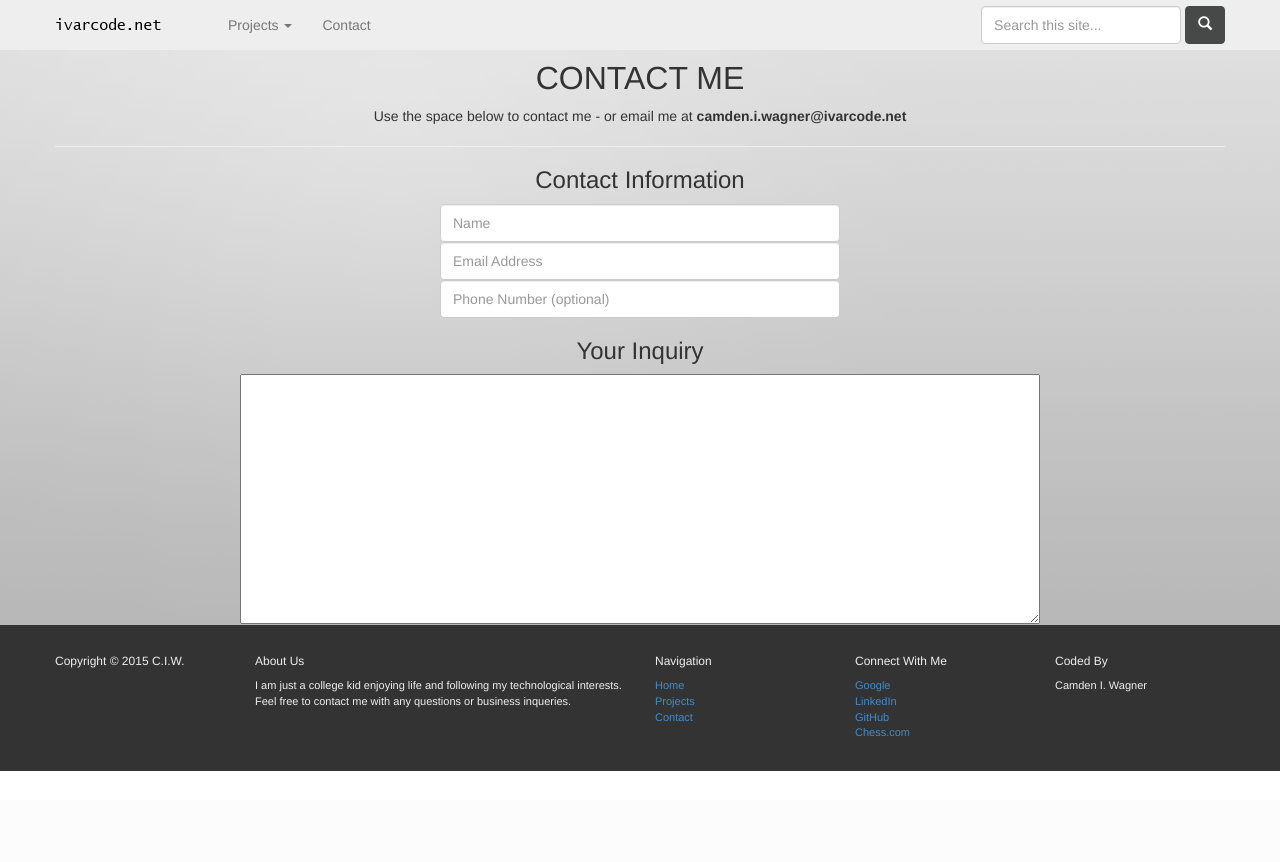
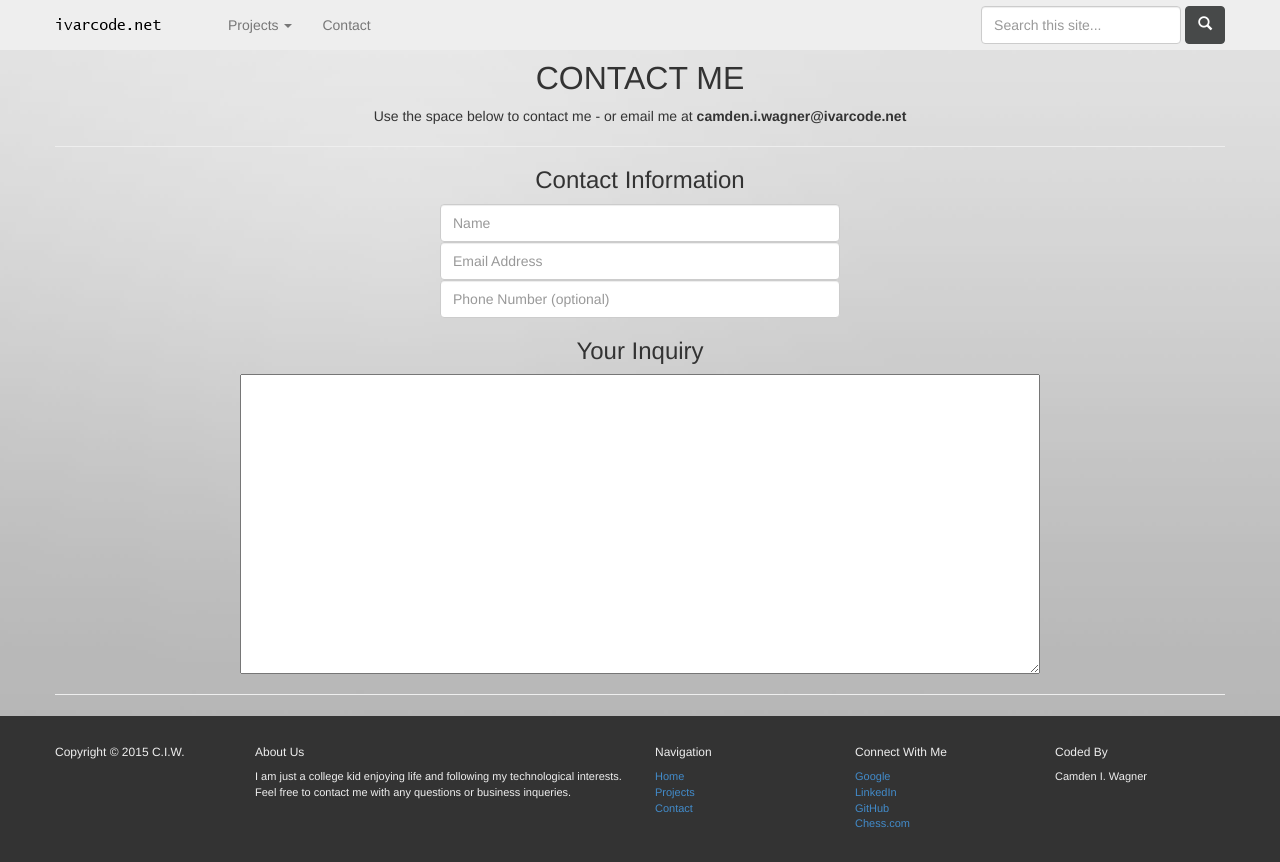
Before and after one commit to ivarcode/www, a PHP site: page /php/contact.php in a window 1280 px wide. Before the commit the page ends 771 px from the top, so only its background shows below. Run offline with PHP 8.4, Linux system fonts and the light colour scheme; some libraries are stand-ins or nearby versions.

Commit message:
style.css inquiry form size edit

```diff
--- a/includes/css/styles.css
+++ b/includes/css/styles.css
@@ -58,7 +58,7 @@ ul.unstyled {
 }
 #contact_inquiry {
    width: 800px;
-   height: 250px;
+   height: 300px;
 }
 
 
--- a/php/contact.php
+++ b/php/contact.php
@@ -49,6 +49,7 @@ File: contact.php
 					<center><input type="text" class="form-control" placeholder="Phone Number (optional)" id="contact_phone"></center>
 					<h3><center>Your Inquiry</center></h3>
 					<center><textarea rows="5" id="contact_inquiry"></textarea></center>
+					<hr>
 					<!--<img src="img/hs.png" class="thumbnail pull-left">
 					<h1>Camden Ivar Wagner</h1>
 					<p></p>-->
```
